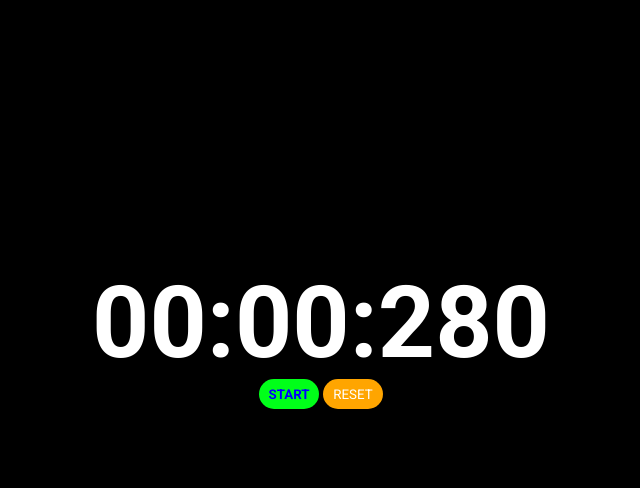
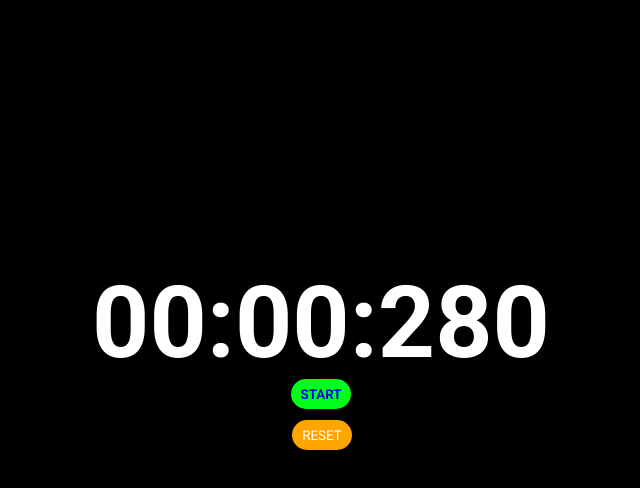
Before and after one commit to ArthurHwang/stop-watch, a plain HTML site: page index.html in a window 1280 px wide. Both pictures are taken after a click on the button "START". Shown: the whole page, without its empty margins (319-959 px from the left). Drawn offline with Linux system fonts and the light colour scheme.

Commit message:
Hide the reset button when its clicked #3

```diff
--- a/main.js
+++ b/main.js
@@ -32,6 +32,11 @@ $resetButton.addEventListener('click', (e) => {
     $elapsedTime.innerHTML = "00:00:00"
     seconds = 00;
     interval = undefined;
+    $startButton.innerHTML = 'START'
+    $startButton.style["background-color"] = "#00ff19"
+    $startButton.style["color"] = "blue";
+    $resetButton.style["background-color"] = "black";
+    $resetButton.style["color"] = "black"
   }
 })
 
--- a/styles.css
+++ b/styles.css
@@ -1,5 +1,9 @@
 * {
   font-family: 'Roboto', sans-serif;
+}
+
+button:focus {
+  outline: 0;
 }
 
 body {
@@ -19,6 +23,8 @@ body {
 }
 
 #button-start {
+  position: fixed;
+  left: 610px;
   font-weight: 700;
   color: #0004ff;
   background-color: #00ff19;
@@ -30,10 +36,14 @@ body {
 }
 
 #button-reset {
+  top: 420px;
+  left: 611px;
+  position: fixed;
   background-color: black;
   border: none;
   color: white;
   border-radius: 20px;
   width: 60px;
   height: 30px;
+  box-shadow: none;
 }
```
Also changed, not shown: index.html (+0 -1 lines).
